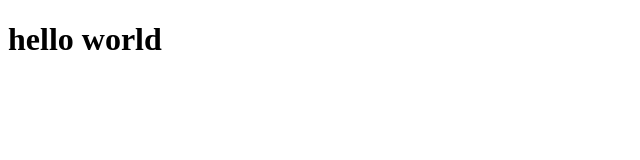
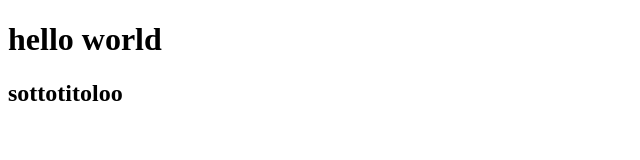
Before and after one commit to Gianmatco/htmlcss-hello, a plain HTML site: page index.html in a window 1280 px wide. Shown: the whole page, without its empty margins (0-640 px from the left). Drawn offline with Linux system fonts and the light colour scheme.

Commit message:
index:+h2

```diff
--- a/index.html
+++ b/index.html
@@ -8,5 +8,6 @@
 </head>
 <body>
     <h1>hello world</h1>
+    <h2>sottotitoloo</h2>
 </body>
 </html>
```
